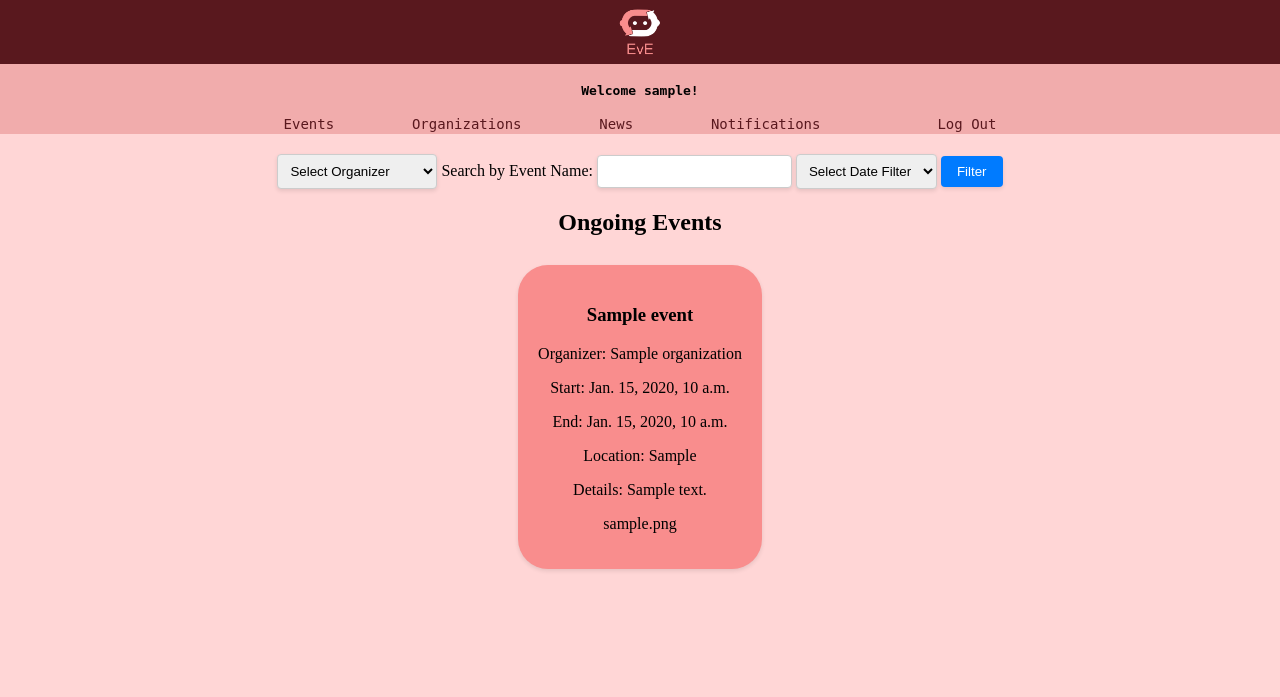
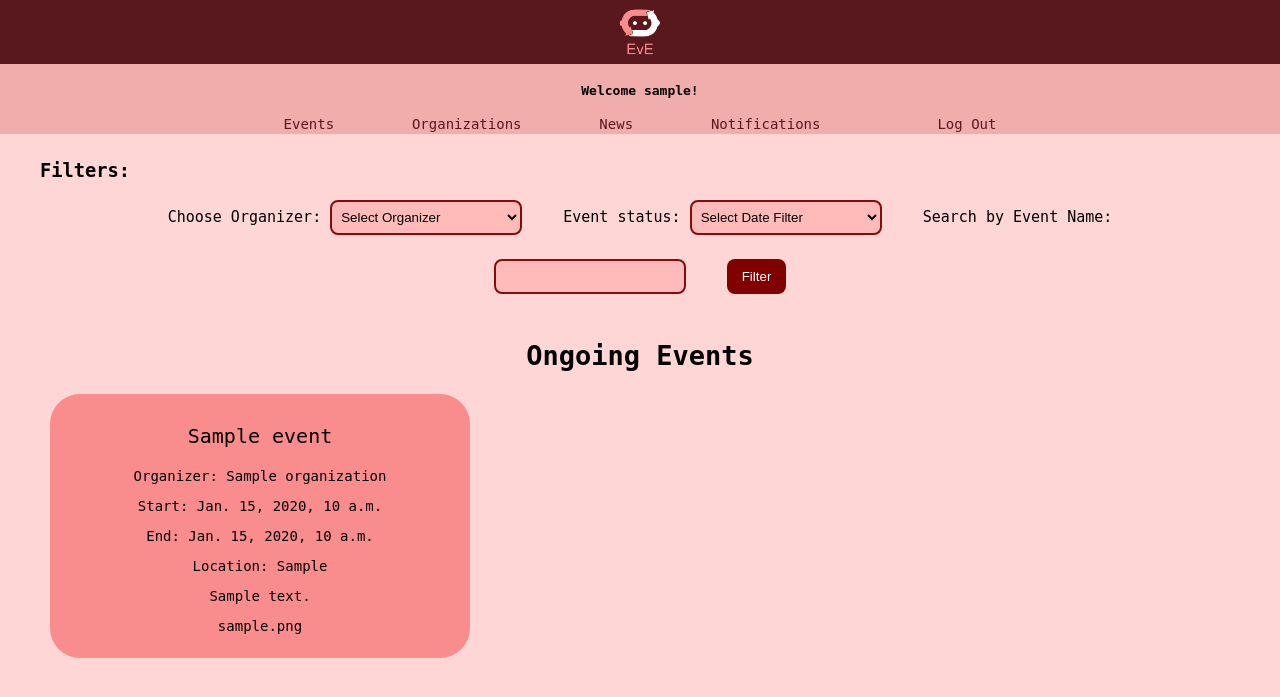
Before and after one commit to RaizaPagatpatan/appdevproject_repository, a Django app: template eveappdev/eveapp/templates/student_eventView.html in a window 1280 px wide. Shown: the top 697 px of the page. Run offline with Django 4.2, Linux system fonts and the light colour scheme; tables that the repository leaves empty hold one stand-in row (values such as "Sample post"); the template is opened without the code that fills it: values that come from a table or form of the project are taken from there, most other values are stand-ins (such as "Sample title", 1, 10 or a date in 2020).

Commit message:
student event view css + html changes, other css changes

```diff
--- a/eveappdev/eveapp/static/css/nav.css
+++ b/eveappdev/eveapp/static/css/nav.css
@@ -4,6 +4,7 @@
 
 header.navbar {
     background-color: #59181E;
+    /*background-color: #000000;*/
     padding: 0px;
     padding-bottom: 0px;
 
@@ -21,8 +22,11 @@ header.navbar {
     margin: 0;
     font-family: monospace;
 }
+
 .logo{
-    max-width: 5%;
+    width: 5vw;
+    height: auto;
+    /*max-width: 5%;*/
     border: none;
     display: block; /* Make sure the logo is a block element */
     margin: 0 auto; /* Center the logo */
--- /dev/null
+++ b/eveappdev/eveapp/static/css/studenteventview.css
@@ -0,0 +1,96 @@
+body{
+    background-color: #FFD6D6;
+    margin:0;
+    margin-bottom: 5vh;
+    padding: 0px;
+    display: block;
+    justify-content: center;
+    align-items: center;
+    text-align: center;
+    /*height: 50vh; /* Adjust the height as needed */
+}
+
+.filter{
+    font-family: monospace;
+    font-size: 16px;
+    padding-top: 1vh;
+    padding-left: 5vh;
+    padding-right: 5vh;
+    text-align: left;
+
+}
+.filter form{
+    font-size: 15px;
+    padding-left: 5vh;/*calc(5vh + 10px);*/
+    padding-right: 5vh;
+    text-align: center;
+}
+
+.filter form select, input{
+    padding-left: 5px;
+    padding-right: 5px;
+    margin-bottom: 3vh;
+    margin-right: 4vh;
+    box-sizing: border-box;
+    border: 2px solid #880b0b; /* Set the border color and width */
+    border-radius: 8px; /* Add rounded corners */
+    height: 35px;
+    width: 15vw;
+    background-color: #ffbaba;
+}
+
+.filter button {
+    background-color: maroon; /* Set the button background color */
+    color: white; /* Set the button text color */
+    padding: 10px 15px; /* Adjust padding as needed */
+    border: none;
+    border-radius: 8px;
+    cursor: pointer;
+}
+
+/* Style for the submit button on hover */
+.filter button:hover {
+    background-color: #800000; /* Darker maroon on hover */
+}
+
+.events{
+    font-family: monospace;
+    font-size: 18px;
+    margin-left: 50px;
+    margin-right: 50px;
+}
+
+.ongoing{
+   /* margin-left: 50px;*/
+    margin: 0 auto;
+    display: grid;
+    grid-template-columns: repeat(3, 1fr); /* Two columns */
+    gap: 10px;
+}
+.ongoing .event{
+    padding: 10px;
+    border-radius:30px;
+    background-color:#f98d8d;
+    width: 400px;
+    min-height: 150px;
+    height: auto;
+    text-align: center;
+
+}
+
+.event .title{
+    padding: 0;
+    color: black;
+    font-size: 20px;
+    white-space: nowrap;
+    overflow: hidden; /* Hide any content that overflows the box */
+    text-overflow: ellipsis; /* Display an ellipsis (...) when text is truncated */
+}
+
+.event p:not(.title){
+    color: black;
+    font-size: 14px;
+    white-space: nowrap;
+    overflow: hidden; /* Hide any content that overflows the box */
+    text-overflow: ellipsis; /* Display an ellipsis (...) when text is truncated */
+}
--- a/eveappdev/eveapp/templates/student_eventView.html
+++ b/eveappdev/eveapp/templates/student_eventView.html
@@ -1,51 +1,54 @@
 {% extends "navbar_student.html" %}
-
 {% load static %}
 
+<html lang="en">
 <head>
-
+    <meta charset="UTF-8">
     {% block title %}
         Events
     {% endblock %}
 
     {% block styles %}
-    <link rel="stylesheet" type="text/css" href="{% static 'css/eventUser_style.css' %}">
+    <link rel="stylesheet" type="text/css" href="{% static 'css/studenteventview.css' %}">
     {% endblock %}
+
+<!--{% block stylesheet %}
+{% endblock %} //stylesheet???-->
 </head>
-
-
-
 <body>
     {% block content %}
-    <main>
-        <div class = "filters">
-        <form method="get" action="">
+
+    <div class="filter">
+        <h3> Filters: </h3>
+        <form method="get" action="" class="filterform">
             {% csrf_token %}
-            {{ form.organizer }}
+            Choose Organizer: {{ form.organizer }}
+            Event status: {{ form.date_filter }}
             Search by Event Name: {{ form.eventName }}
-            {{ form.date_filter }}
             <button type="submit">Filter</button>
         </form>
     </div>
 
     <section class="events">
+        <h2>Ongoing Events</h2>
         <div class="ongoing">
-                <h2>Ongoing Events</h2>
             {% for event in events %}
             <div class="event">
-                    <h3>{{ event.eventName }}</h3>
+                <p class="title">{{ event.eventName }}</p>
                 <p>Organizer: {{ event.organizer }}</p>
                 <p>Start: {{ event.start }}</p>
                 <p>End: {{ event.end }}</p>
                 <p>Location: {{ event.location }}</p>
-                    <p>Details: {{ event.details }}</p>
+                <p>{{ event.details }}</p>
                 <p>{{ event.images }}</p>
             </div>
             {% empty %}
-                    <div> <p> <img class="logo" src="{% static 'images/empty.png' %}" alt="EvE Logo"> </p> </div>
+                <p>No events available</p>
             {% endfor %}
         </div>
     </section>
-    </main>
+
+</body>
+
 {% endblock %}
-    </body>
+</html>
```
Also changed, not shown: eveappdev/eveapp/static/css/homestyle.css (+5 -3 lines), eveappdev/eveapp/static/css/pricing.css (+7 -7 lines), eveappdev/eveapp/static/css/studenthome.css (added, +38 -0 lines), eveappdev/eveapp/templates/student_home.html (+27 -0 lines). Lines whose indentation alone changed are shown as unchanged.
